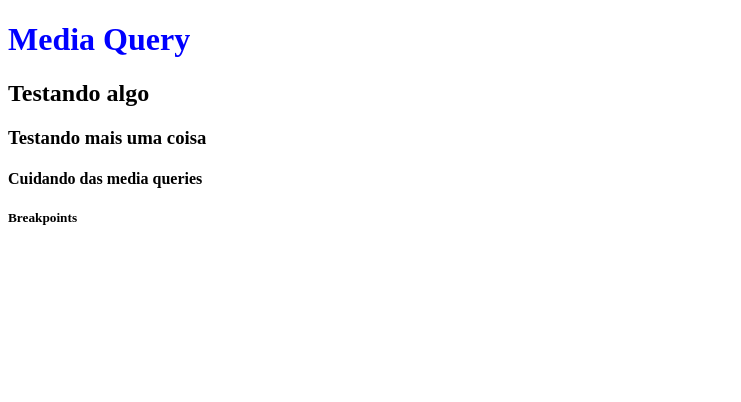
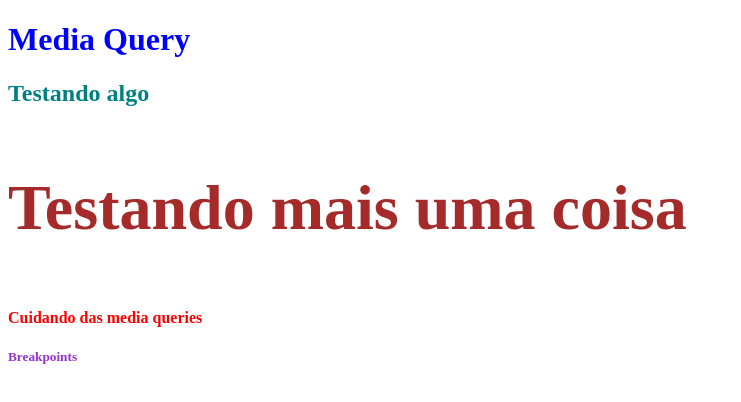
Before and after one commit to cristiandoring/CSS-responsivo, a plain HTML site: page Media Query/index.html in a window 1280 px wide. Shown: the whole page, without its empty margins (0-741 px from the left). Drawn offline with Linux system fonts and the light colour scheme.

Commit message:
Update style.css

```diff
--- a/Media Query/CSS/style.css
+++ b/Media Query/CSS/style.css
@@ -2,15 +2,80 @@ h1{
     color: red;
 }
 
-/*quando for maior que 200px de largura, a cor será azul*/
+/*quando for menor que 500px de largura, a cor será azul*/
 @media screen and (min-width: 200px){
     h1{
         color: blue;
     }
 }
 
-@media (min-width: 501px) and (max-width:750px){
+/*OUTROS MODOS*/
+/*impressora*/
+@media print and (max-width:600px){
     h1{
         color: green;
     }
 }
+
+/*MOBILE FIRST*/
+@media (min-width: 200px){
+    h2{
+        color: teal;
+    }
+}
+
+/*tela com tamanho intervalado*/
+@media (min-width: 501px) and (max-width:750px){
+    h3{
+        color: brown;
+        font-size: 3em;
+    }
+}
+
+/*orientação da tela*/
+@media(orientation: landscape){
+    h3{
+        color: brown;
+    }
+}
+
+/*OR na media query*/
+@media(max-width:200px), (orientation:landscape){
+    h3{
+        font-size: 4em;
+    }
+}
+
+@media(min-width: 600px){
+    h4{
+        color: red;
+    }
+}
+
+
+/*BREAKPOINTS*/
+/*------ A ORDEM É EXTREMAMENTE IMPORTANTE ------*/
+
+h5{
+    color: aqua;
+}
+
+/*480px - 768px = tablet*/
+@media (min-width:480px){
+    h5{
+        color: burlywood;
+    }
+}
+/*768px - 1024px = telas menores, laptops*/
+@media (min-width:768px){
+    h5{
+        color: cadetblue;
+    }
+}
+
+/*1024px - 1200px = desktop*/
+@media (min-width:1024px){
+    h5{
+        color:darkorchid;
+    }
+}
```
